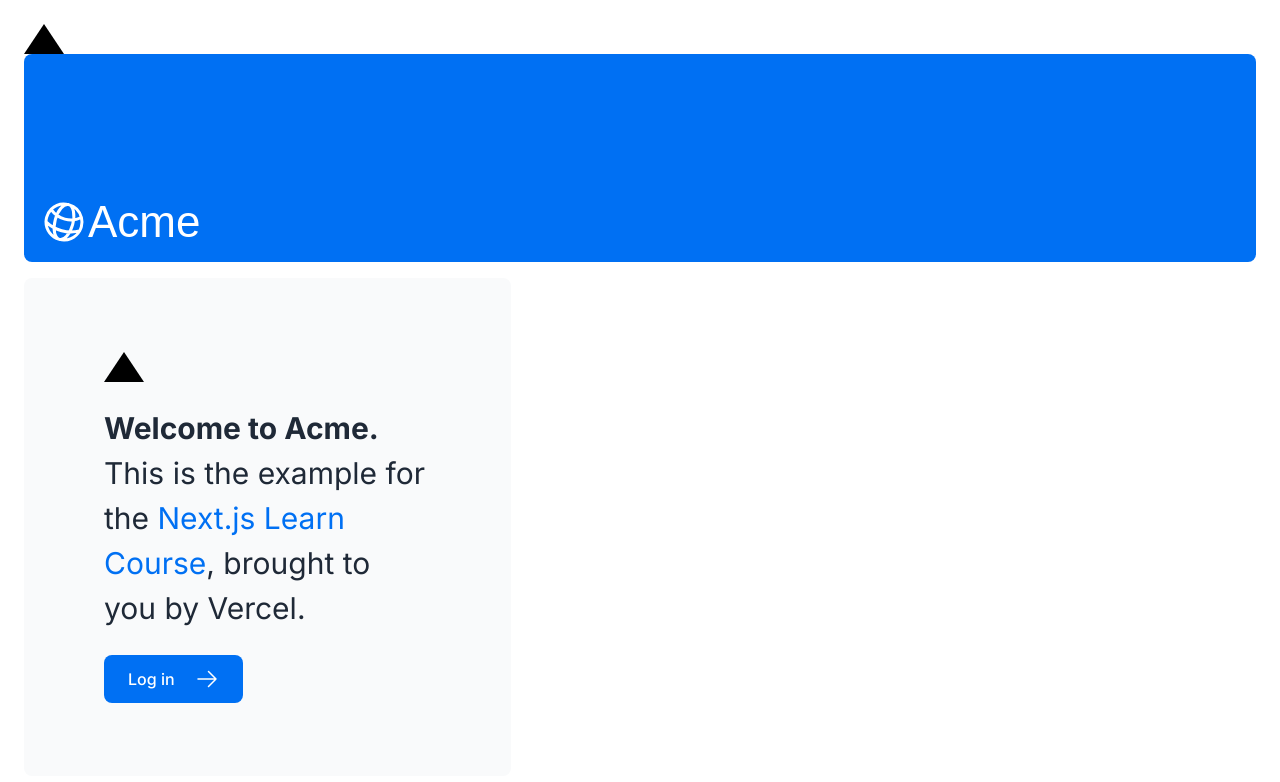
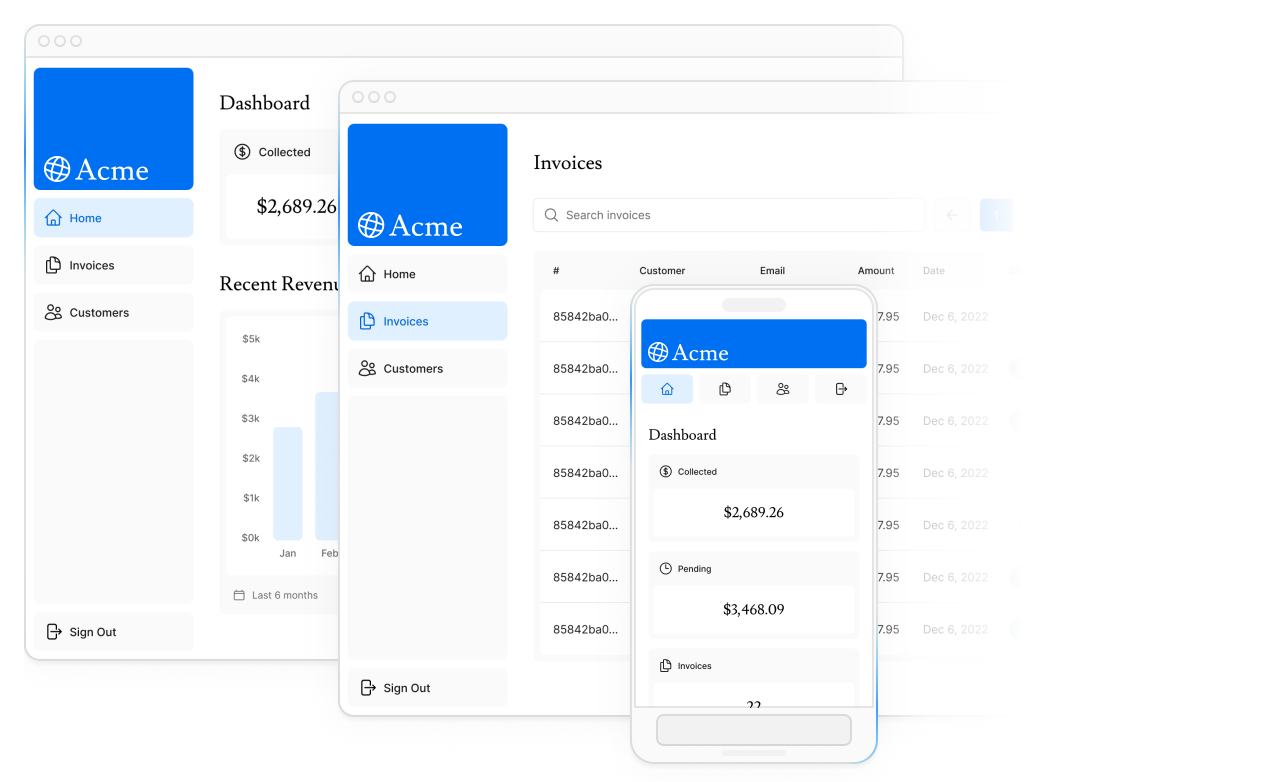
Before and after one commit to salidamaharjan/learn_nextjs, a Next.js app: page / in a window 1280 px wide. Shown: the top 782 px of the page. Built offline with nearby package versions, Linux system fonts and the light colour scheme; a web font is replaced by a local one.

Commit message:
Use Image component to add image

```diff
--- a/app/page.tsx
+++ b/app/page.tsx
@@ -2,9 +2,22 @@
 import Link from 'next/link';
 import styles from '@/app/ui/home.module.css';
 import AcmeLogo from "@/app/ui/acme-logo";
+import Image from 'next/image';
 export default function Page() {
     return (
         <main className="flex min-h-screen flex-col p-6">
+            <Image
+                src="/hero-desktop.png"
+                width={1000}
+                height={760}
+                className="hidden md:block"
+                alt="Screenshots of the dashboard project showing desktop version"
+            />
+            <Image src="/hero-mobile.png"
+            width={500}
+            height={620}
+            className="block md:hidden"
+            alt="Screenshot for mobile view"/>
             <div className={styles.shape}/>
             <div className="flex h-20 shrink-0 items-end rounded-lg bg-blue-500 p-4 md:h-52">
                  <AcmeLogo />
```
